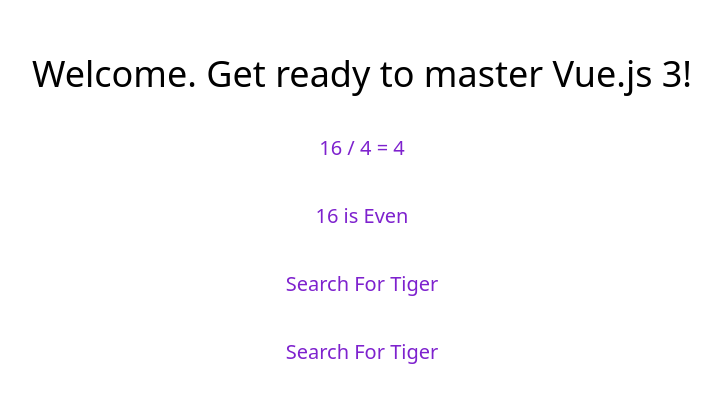
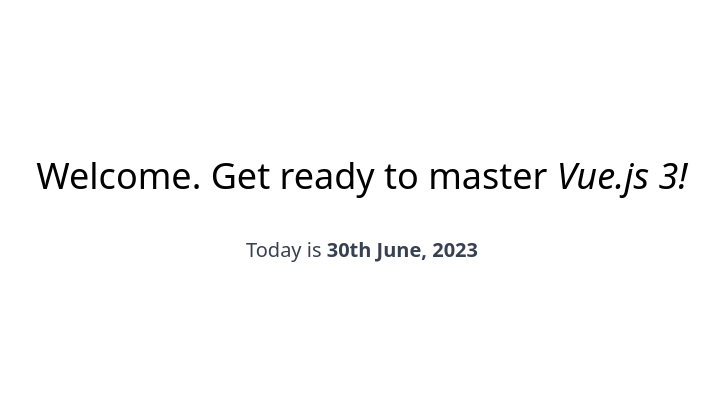
Before and after one commit to SrZitu/Vue_Module_3, a Vue app: page / in a window 1280 px wide. Shown: the part 190-592 px from the top of the page, without its empty margins (278-999 px from the left). Built offline with nearby package versions, Linux system fonts and the light colour scheme.

Commit message:
ep13 displaying html

```diff
--- a/src/App.vue
+++ b/src/App.vue
@@ -1,20 +1,12 @@
 <script setup>
-const number = 16
-const animal = "Tiger"
-const searchUrl = 'https://www.pexels.com/search/'
+    const message = 'Welcome. Get ready to master <em>Vue.js 3!</em>'
+    const date = '<strong>30th June, 2023</strong>'
 </script>
 
 <template>
   <div class="container mx-auto flex items-center justify-center min-h-screen flex-col">
-      <h1 class="text-4xl">Welcome. Get ready to master Vue.js 3!</h1>
-      <h2 class="mt-10 text-xl text-purple-700">{{ number }} / 4 = {{ number / 4 }}</h2>
-      <h2 class="mt-10 text-xl text-purple-700">{{ number }} is {{ number % 2 == 0 ? "Even" : "Odd"  }}</h2>
-      <h2 class="mt-10 text-xl text-purple-700">
-        <a target="_blank" :href="searchUrl+animal.toLowerCase()">Search For {{ animal }}</a>
-      </h2>
-      <h2 class="mt-10 text-xl text-purple-700">
-        <a target="_blank" :href="`https://www.pexels.com/search/${animal.toLowerCase()}`">Search For {{ animal }}</a>
-      </h2>
+      <h1 class="text-4xl" v-html="message"></h1>
+      <h2 class="mt-10 text-xl text-gray-700">Today is <span v-html="date"></span></h2>
   </div>
 </template>
 
```
